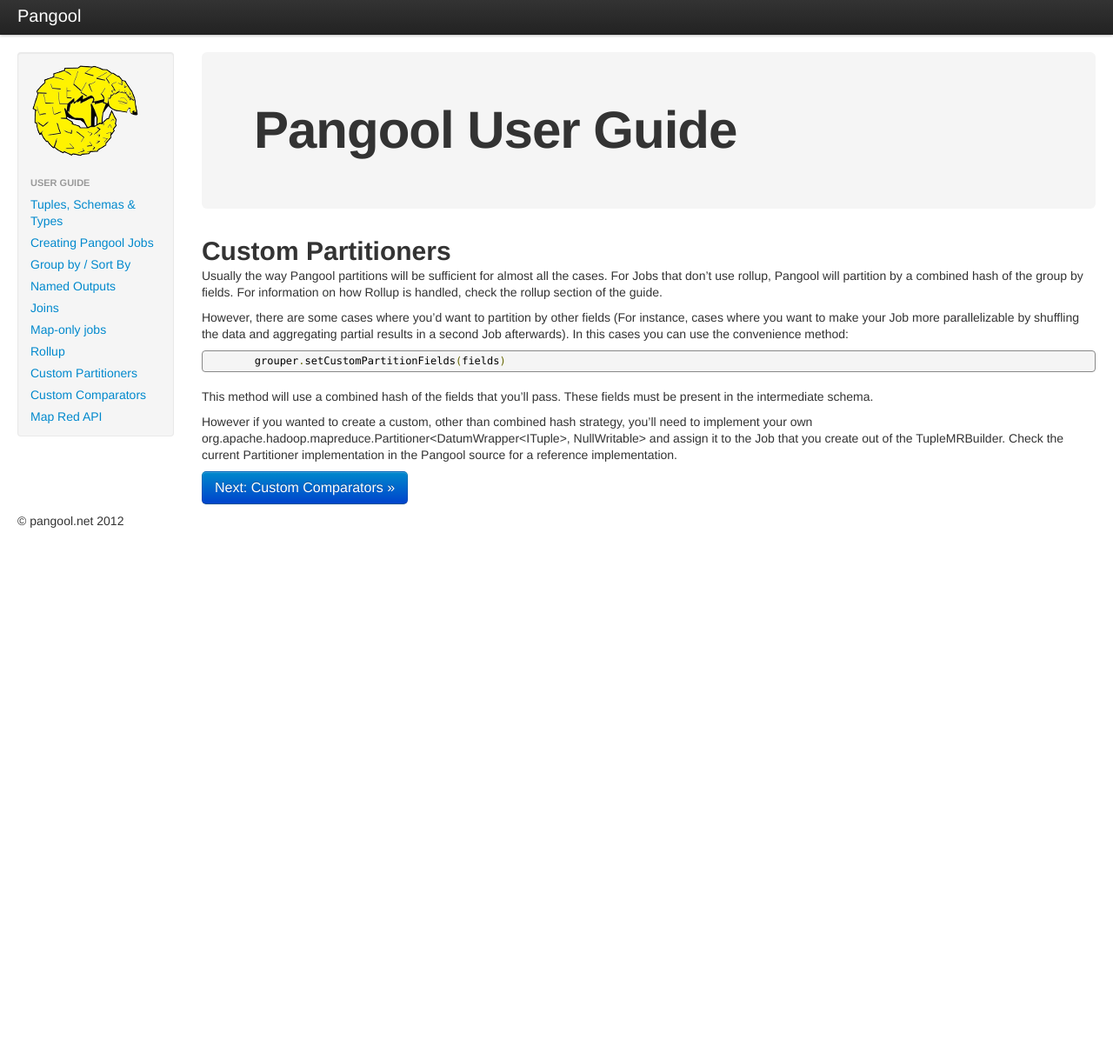
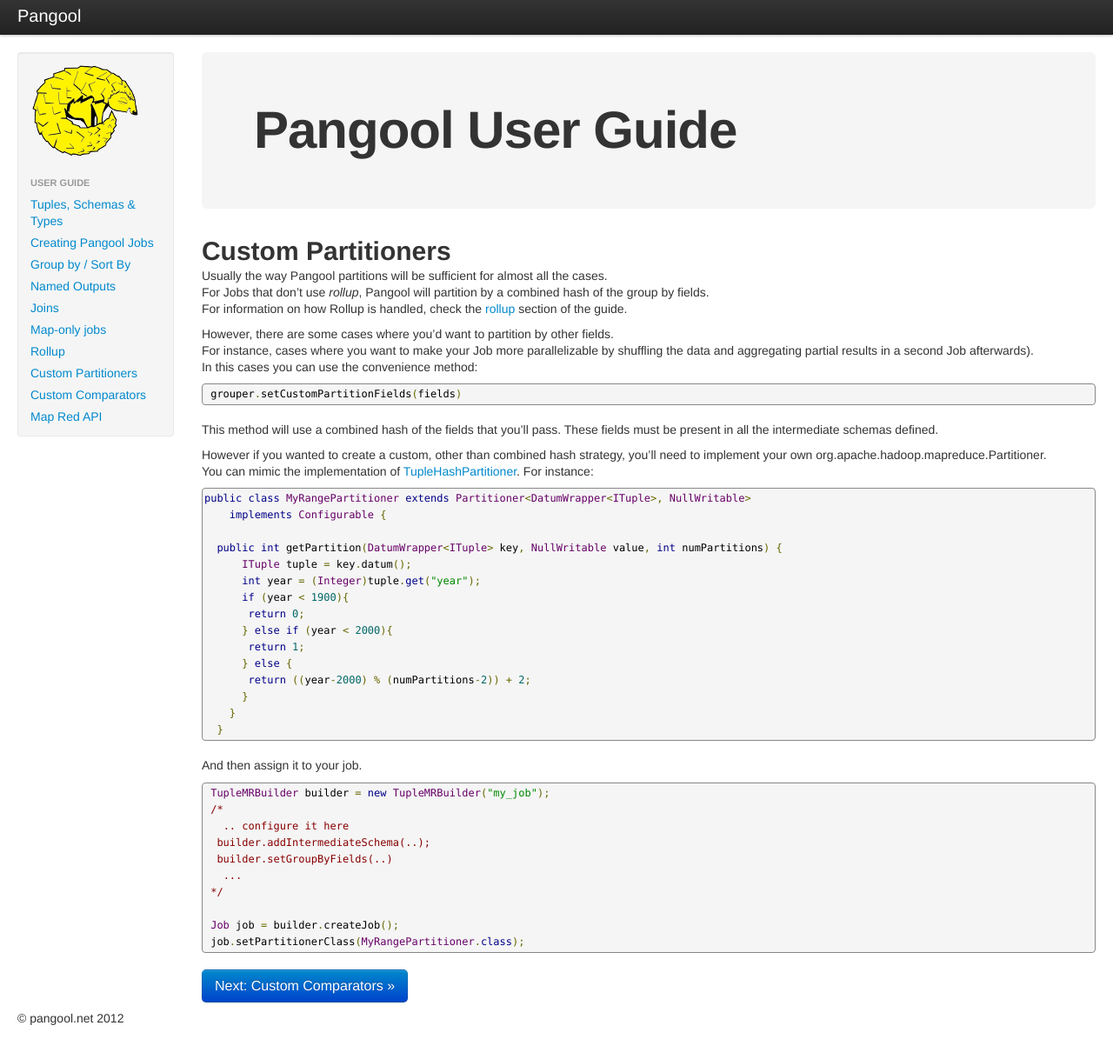
Before and after one commit to datasalt/pangool, a Jekyll site: the page built from userguide/partitioner.html, in a window 1280 px wide and 1231 px high. Shown: the top 1218 px of the window at 87% size. Built offline with Jekyll 4.4.1, drawn with Linux system fonts in a browser that asks for light colours; nearby versions of some CDN libraries; Markdown is read by kramdown in place of the engine named in the settings.

Commit message:
updated partitioner section

```diff
--- a/userguide/partitioner.html
+++ b/userguide/partitioner.html
@@ -9,23 +9,67 @@ title: Pangool - User guide - Custom Partitioners
 <h1>Custom Partitioners</h1>
 
 <p>
-Usually the way Pangool partitions will be sufficient for almost all the cases. For Jobs that don’t use rollup, Pangool will partition by a combined hash of the group by fields. For information on how Rollup is handled, check the rollup section of the guide.
+Usually the way Pangool partitions will be sufficient for almost all the cases. <br>
+For Jobs that don’t use <i>rollup</i>, Pangool will partition by a combined hash of the group by fields.<br>
+For information on how Rollup is handled, check the <a href="rollup.html">rollup</a> section of the guide.
 </p>
 
 <p>
-However, there are some cases where you’d want to partition by other fields (For instance, cases where you want to make your Job more parallelizable by shuffling the data and aggregating partial results in a second Job afterwards). In this cases you can use the convenience method:
+However, there are some cases where you’d want to partition by other fields.<br>
+For instance, cases where you want to make your Job more parallelizable by shuffling the
+data and aggregating partial results in a second Job afterwards).<br>
+In this cases you can use the convenience method:
 </p>
 
 <pre class="prettyprint" id="java">
-	grouper.setCustomPartitionFields(fields)
+ grouper.setCustomPartitionFields(fields)
 </pre>
 
 <p>
-This method will use a combined hash of the fields that you’ll pass. These fields must be present in the intermediate schema.
+This method will use a combined hash of the fields that you’ll pass. These fields must be
+present in all the intermediate schemas defined.
 </p>
 
 <p>
-However if you wanted to create a custom, other than combined hash strategy, you’ll need to implement your own org.apache.hadoop.mapreduce.Partitioner&lt;DatumWrapper&lt;ITuple&gt;, NullWritable&gt;  and assign it to the Job that you create out of the TupleMRBuilder. Check the current Partitioner implementation in the Pangool source for a reference implementation.
+However if you wanted to create a custom, other than combined hash strategy,
+you’ll need to implement your own  org.apache.hadoop.mapreduce.Partitioner.<br>
+You can mimic the implementation of <a href="https://github.com/datasalt/pangool/blob/master/core/src/main/java/com/datasalt/pangool/tuplemr/mapred/TupleHashPartitioner.java">TupleHashPartitioner</a>.
+For instance:
 </p>
 
+<pre class="prettyprint" id="java">
+public class MyRangePartitioner extends Partitioner&lt;DatumWrapper&lt;ITuple&gt;, NullWritable&gt;
+    implements Configurable {
+
+  public int getPartition(DatumWrapper&lt;ITuple&gt; key, NullWritable value, int numPartitions) {
+      ITuple tuple = key.datum();
+      int year = (Integer)tuple.get("year");
+      if (year < 1900){
+       return 0;
+      } else if (year < 2000){
+       return 1;
+      } else {
+       return ((year-2000) % (numPartitions-2)) + 2;
+      }
+    }
+  }
+</pre>
+
+<p>
+And then assign it to your job.
+</p>
+
+<pre class="prettyprint" id="java">
+ TupleMRBuilder builder = new TupleMRBuilder("my_job");
+ /*
+   .. configure it here
+  builder.addIntermediateSchema(..);
+  builder.setGroupByFields(..)
+   ...
+ */
+
+ Job job = builder.createJob();
+ job.setPartitionerClass(MyRangePartitioner.class);
+</pre>
+
 <p><a class="btn btn-primary btn-large" href="comparators.html">Next: Custom Comparators &raquo;</a></p>
```
